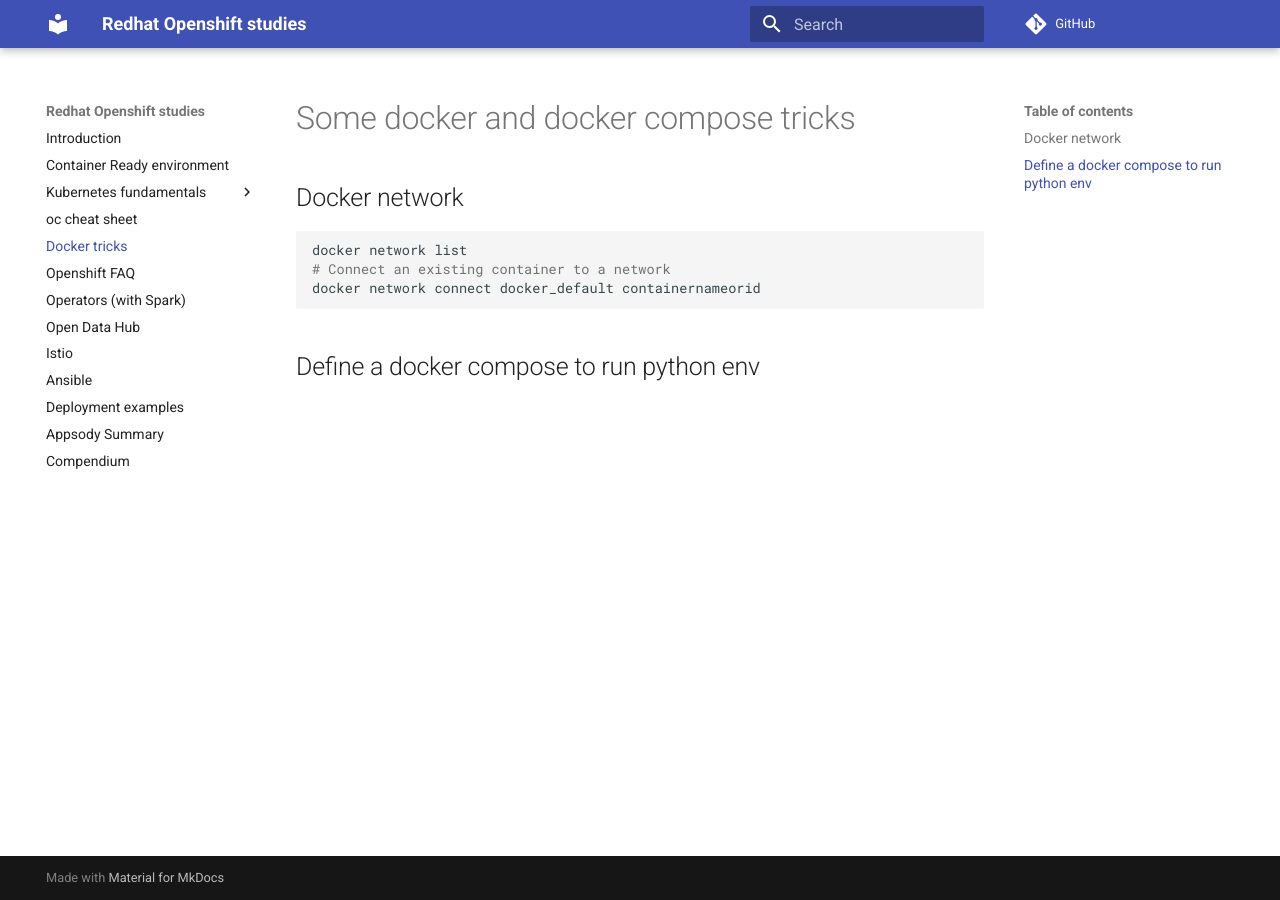
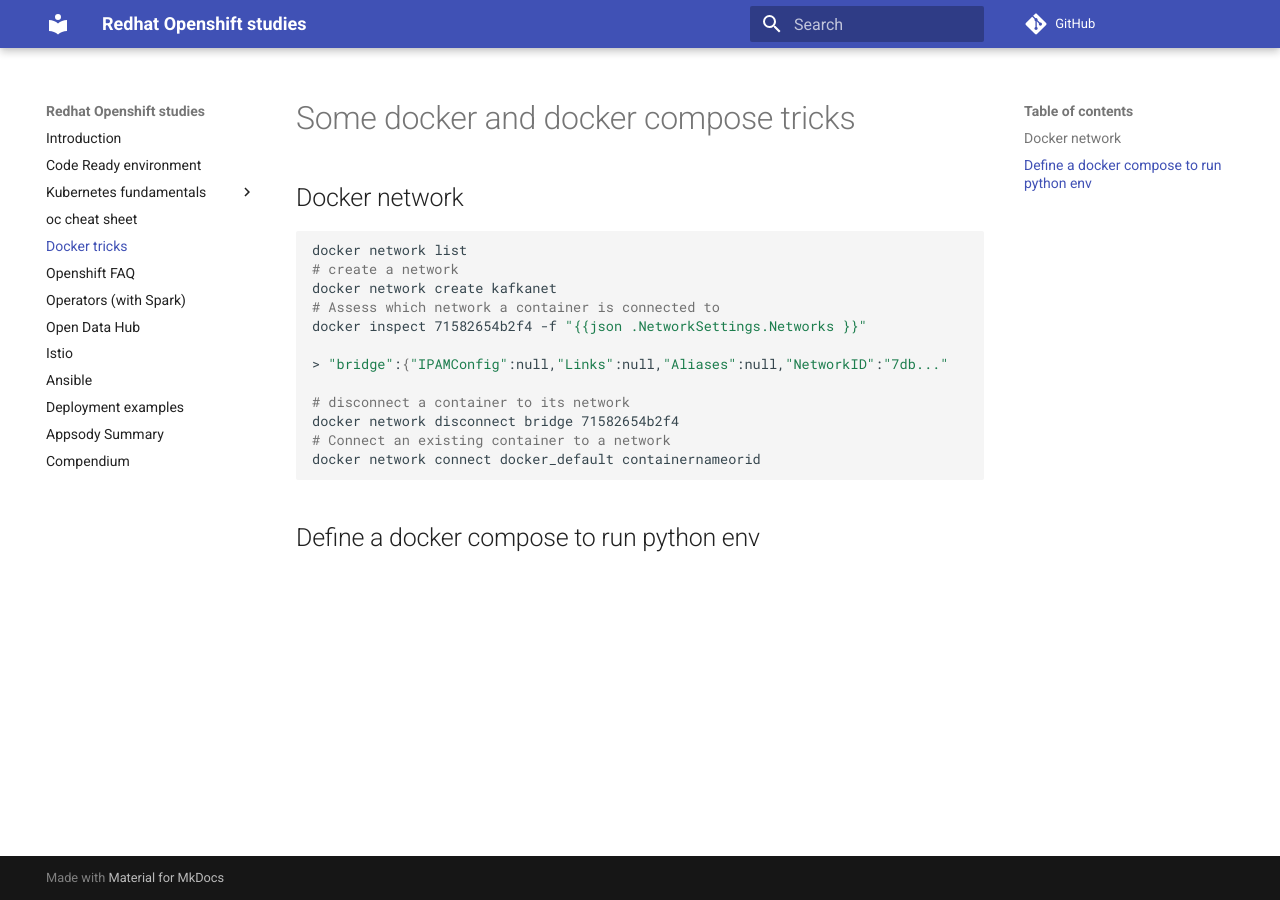
Before and after one commit to jbcodeforce/openshift-studies, an MkDocs documentation site: the page built from docs/docker.md, in a window 1280 px wide. Built offline with MkDocs 1.6.1 and Material for MkDocs 9.7.7, drawn with Linux system fonts in a browser that asks for light colours; comment, search, counter and statistics services are not loaded.

Commit message:
update docker note

````diff
--- a/docs/docker.md
+++ b/docs/docker.md
@@ -4,6 +4,15 @@
 
 ```shell
 docker network list
+# create a network
+docker network create kafkanet
+# Assess which network a container is connected to
+docker inspect 71582654b2f4 -f "{{json .NetworkSettings.Networks }}"
+
+> "bridge":{"IPAMConfig":null,"Links":null,"Aliases":null,"NetworkID":"7db..."
+
+# disconnect a container to its network
+docker network disconnect bridge 71582654b2f4
 # Connect an existing container to a network
 docker network connect docker_default containernameorid
 ```
--- a/mkdocs.yml
+++ b/mkdocs.yml
@@ -2,7 +2,7 @@
 repo_url: https://github.com/jbcodeforce/openshift-studies
 nav:
   - Introduction: index.md
-  - Container Ready environment: crc.md
+  - Code Ready environment: crc.md
   - Kubernetes fundamentals:
     - Introduction: k8s/k8s-0.md
     - Networking: k8s/k8s-1.md
````
